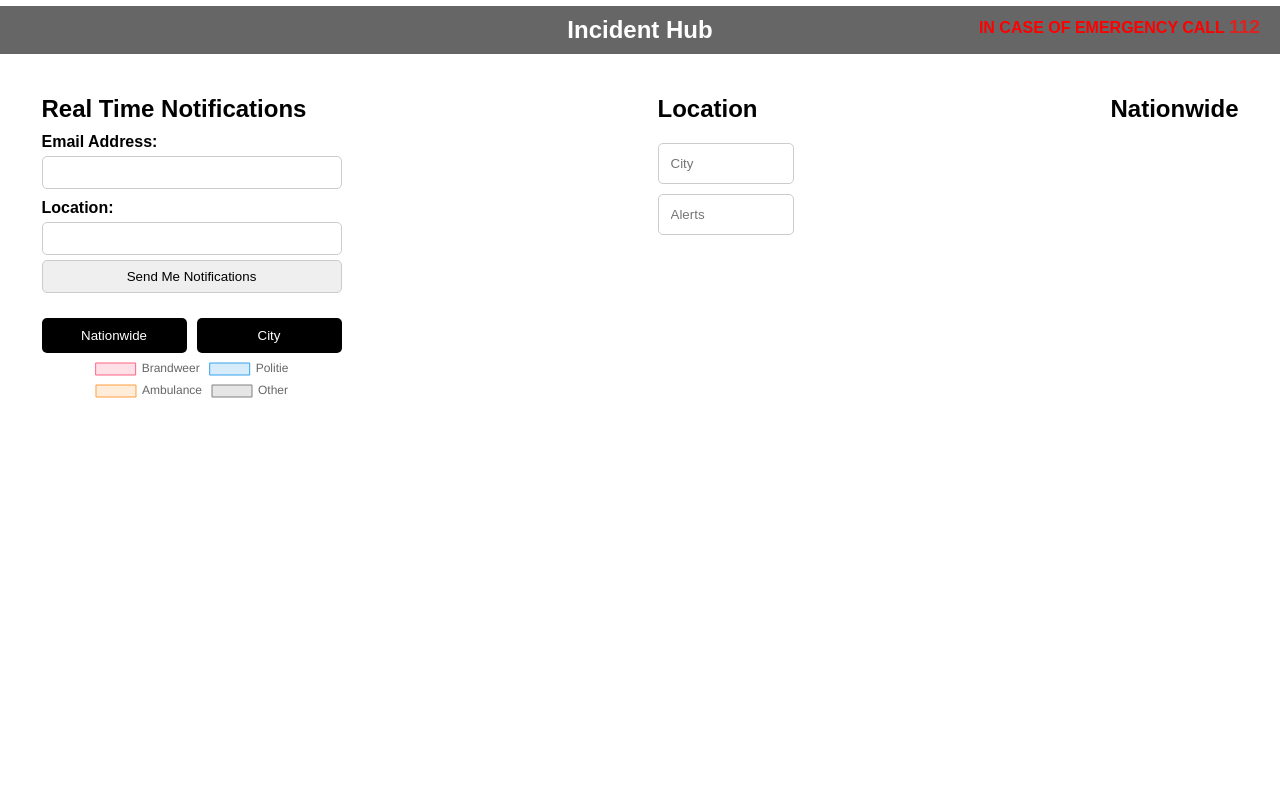
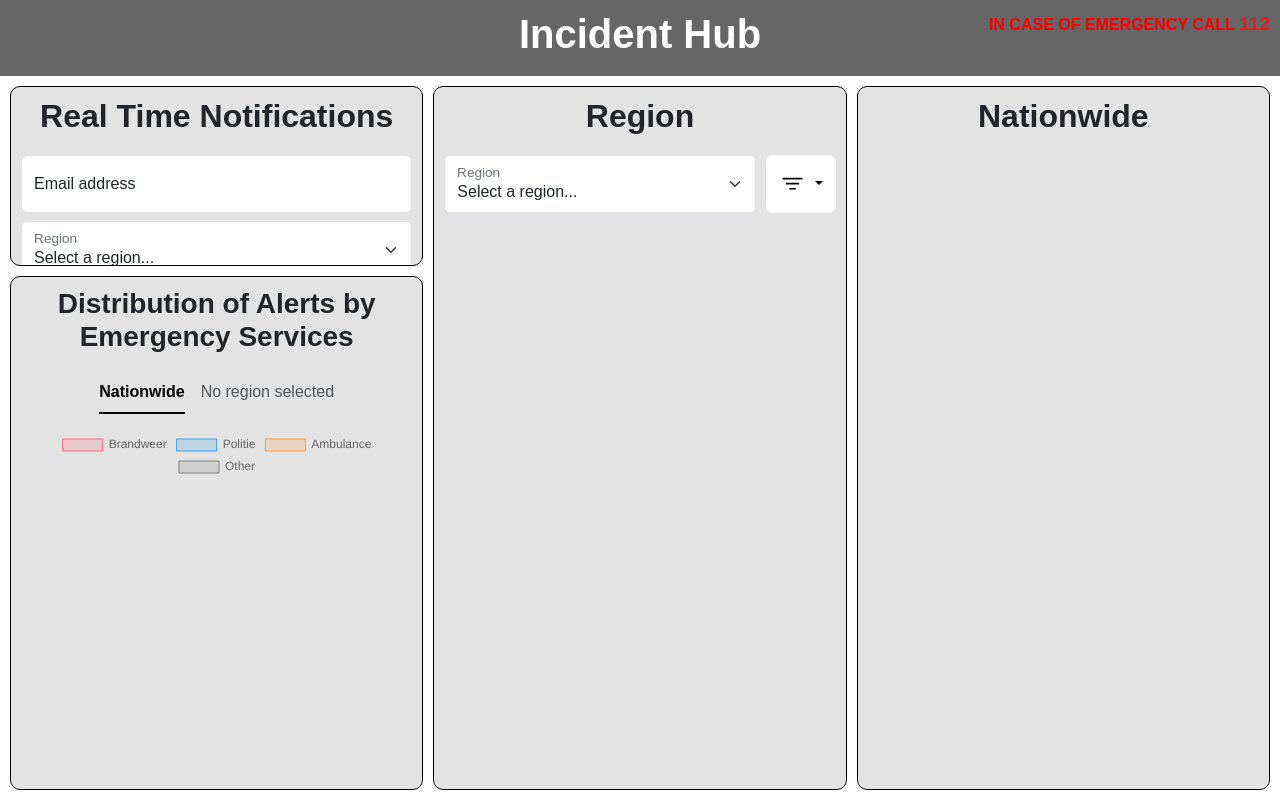
Before and after one commit to fedept17/Twitter1, a Python web app: template templates/index.html in a window 1280 px wide. Run offline with Jinja, Linux system fonts and the light colour scheme; the template is opened without the code that fills it, so the values that code supplies are empty; some libraries are stand-ins or nearby versions.

Commit message:
Change CSS, Implement color coding and filtering on the frontend

```diff
--- /dev/null
+++ b/static/index.js
@@ -0,0 +1,113 @@
+let piechartType = "nationwide";
+let latestAlert = null;
+let latestRegionAlert = null;
+const nationwideAlertsElem = document.getElementById("nationwide");
+const regionAlertsElem = document.getElementById("regionwide");
+const alertType = {
+	p1: "alert-danger",
+	p2: "alert-p2",
+	p3: "alert-warning",
+	"non-priority": "alert-dark",
+};
+const priorities = ["p1", "p2", "p3", "non-priority"];
+const selectedPriorities = new Set(priorities);
+
+var socket = io();
+
+socket.on("connect", () => {
+	socket.emit("piechart-type", "nationwide");
+	socket.emit("filter", [
+		regionSelectElem.value,
+		Array.from(selectedPriorities),
+	]);
+});
+
+socket.on("nationwide", (alert) => {
+	const alertItem = document.createElement("div");
+	alertItem.classList.add("alert", alertType[alert["priority"]]);
+	alertItem.innerText = alert["description"];
+	nationwideAlertsElem.insertBefore(alertItem, latestAlert);
+	latestAlert = alertItem;
+});
+
+socket.on("region", (alert) => {
+	const alertItem = document.createElement("div");
+	alertItem.classList.add("alert", alertType[alert["priority"]]);
+	alertItem.innerText = alert["description"];
+	regionAlertsElem.insertBefore(alertItem, latestRegionAlert);
+	latestRegionAlert = alertItem;
+});
+
+socket.on("filtered_region", (alertList) => {
+	alertList = Array.from(alertList);
+	regionAlertsElem.textContent = "";
+	latestRegionAlert = null;
+	alertList.forEach((alert) => {
+		const alertItem = document.createElement("div");
+		alertItem.classList.add("alert", alertType[alert["priority"]]);
+		alertItem.innerText = alert["description"];
+		regionAlertsElem.insertBefore(alertItem, latestRegionAlert);
+		latestRegionAlert = alertItem;
+	});
+});
+
+priorities.forEach(function (priority) {
+	document.getElementById(priority).addEventListener("click", function (e) {
+		e.stopPropagation();
+	});
+
+	document.getElementById(priority).addEventListener("click", function () {
+		this.checked
+			? selectedPriorities.add(priority)
+			: selectedPriorities.delete(priority);
+	});
+
+	document
+		.getElementById(`filter-${priority}`)
+		.addEventListener("click", function () {
+			let priorityElem = document.getElementById(priority);
+			!priorityElem.checked
+				? selectedPriorities.add(priority)
+				: selectedPriorities.delete(priority);
+
+			priorityElem.checked = !document.getElementById(priority).checked;
+		});
+});
+
+let piechartRegionBtn = document.getElementById("piechart-region");
+let piechartNationwideBtn = document.getElementById("piechart-nationwide");
+
+piechartNationwideBtn.addEventListener("click", function () {
+	if (piechartType === "nationwide") return;
+
+	piechartType = "nationwide";
+	socket.emit("piechart-type", "nationwide");
+	piechartRegionBtn.classList.remove("active");
+	piechartNationwideBtn.classList.add("active");
+});
+piechartRegionBtn.addEventListener("click", function () {
+	if (piechartType === "region") return;
+
+	piechartType = "region";
+	socket.emit("piechart-type", "region");
+	piechartRegionBtn.classList.add("active");
+	piechartNationwideBtn.classList.remove("active");
+});
+
+let regionSelectElem = document.getElementById("region-select");
+regionSelectElem.addEventListener("change", function () {
+	socket.emit("filter", [
+		regionSelectElem.value,
+		Array.from(selectedPriorities),
+	]);
+
+	piechartRegionBtn.innerText = regionSelectElem.value;
+	piechartRegionBtn.classList.remove("disabled");
+});
+
+document.getElementById("apply-filters").addEventListener("click", function () {
+	socket.emit("filter", [
+		document.getElementById("region-select").value,
+		Array.from(selectedPriorities),
+	]);
+});
--- a/static/styles.css
+++ b/static/styles.css
@@ -1,42 +1,85 @@
 * {
-    box-sizing: border-box;
-    margin: 0;
-    padding: 0;
 	font-family: Arial, sans-serif;
+}
+
+.alert-p2 {
+	--bs-alert-color: rgb(146, 93, 0);
+	--bs-alert-bg: rgb(226, 195, 140);
+	--bs-alert-border-color: rgba(255, 159, 64, 1);
+}
+
+.header {
+	display: flex;
+	padding: 10px;
+	justify-content: center;
+	background-color: #666;
+	color: white;
+	position: relative;
+	align-items: baseline;
+}
+
+html,
+body {
+	height: 100%;
 }
 
 body {
 	display: flex;
-    justify-content: center;
-    align-items: center;
-    background-color: #f4f4f4;
-    height: 100vh;
+	flex-direction: column;
 }
 
 .column {
 	display: flex;
+	flex: 1;
 	flex-direction: column;
-    gap:15px;
+	height: 100%;
+	overflow: hidden;
 }
 
-
-
-.header {
-    background-color: #666;
+.content {
+	display: flex;
+	flex: 1;
+	gap: 10px;
+	width: 100%;
 	padding: 10px;
-    color: white;
-    text-align: center;
-    position: relative;
+	overflow: hidden;
 }
 
-.header h1 {
-    font-size: 24px;
+.db-item {
+	display: flex;
+	flex-direction: column;
+	flex: 1;
+	border: 1px solid #000000;
+	border-radius: 10px;
+	background-color: rgb(227, 227, 227);
+	padding: 10px;
+	overflow: hidden;
+}
+
+#nationwide, #regionwide {
+	overflow: scroll;
+}
+
+h1, h2, h3{
+	font-weight: bold;
+	text-align: center;
+}
+
+h2 {
+	margin-bottom: 20px;
+}
+
+hr {
+	margin: 0px;
+}
+
+.dropdown-item {
+	padding-left: 30px;
 }
 
 .emergency-call {
 	position: absolute;
-    top: 10px;
-    right: 20px;
+	right: 10px;
 	font-weight: bold;
 	color: red;
 }
@@ -46,68 +89,15 @@ body {
 	font-size: 1.2em;
 }
 
-.content {
-    display: flex;
-    padding: 31.5px;
-    gap: 296px;
-}
-
-.notifications, .location-alerts, .nationwide-alerts {
-    flex: 1;
-    padding: 10px;
-
-}
-
-.notifications h2, .location-alerts h3, .nationwide-alerts h3 {
-    margin-bottom: 10px;
-    font-size: 24px;
-}
-
-.notifications label {
-    display: block;
+#chart {
 	margin-top: 10px;
-    font-weight: bold;
-}
-
-.notifications input {
-    width: 100%;
-    padding: 8px;
-    margin-top: 5px;
-    border: 1px solid #ccc;
-    border-radius: 5px;
-}
-
-.notifications button {
-    display: block;
-    width: 100%;
-    padding: 10px;
-    background-color: black;
-    color: white;
-    border: none;
-    border-radius: 5px;
-    margin-top: 15px;
-    cursor: pointer;
-}
-
-.notifications button:hover {
-    background-color: grey;
-    color: black;
+	flex: none;
 }
 
 .buttons {
 	display: flex;
 	gap: 10px;
 	margin-top: 10px;
-}
-
-.btn {
-    flex: 1;
-    padding: 8px;
-    background-color: black;
-    color: white;
-    border: none;
-    border-radius: 5px;
-    cursor: pointer;
 }
 
 .pie-chart {
@@ -117,11 +107,7 @@ body {
 	width: 150px;
 	height: 150px;
 	border-radius: 50%;
-    background: conic-gradient(
-        red 0 33%,
-        blue 33% 66%,
-        green 66% 100%
-    );
+	background: conic-gradient(red 0 33%, blue 33% 66%, green 66% 100%);
 	margin: 20px auto;
 	position: relative;
 }
@@ -148,7 +134,8 @@ body {
 	right: 10%;
 }
 
-.location-alerts input, .nationwide-alerts input {
+.region-alerts input,
+.nationwide-alerts input {
 	width: 100%;
 	padding: 12px;
 	margin-top: 10px;
--- a/templates/index.html
+++ b/templates/index.html
@@ -1,8 +1,8 @@
 <!DOCTYPE html>
 <html lang="en">
 	<head>
-    <meta charset="UTF-8">
-    <meta name="viewport" content="width=device-width, initial-scale=1.0">
+		<meta charset="UTF-8" />
+		<meta name="viewport" content="width=device-width, initial-scale=1.0" />
 		<title>Incident Hub</title>
 
 		<script>
@@ -12,6 +12,7 @@
 				window.location = "http://localhost:3000/";
 			}
 		</script>
+
 		<script src="/static/lib/socket.io.js"></script>
 		<script src="/static/lib/core.js"></script>
 		<script src="/static/lib/chart.js"></script>
@@ -20,105 +21,277 @@
 		<script src="/static/lib/linechart.js"></script>
 		<script src="/static/lib/form.js"></script>
 
-    <link rel="stylesheet" href="../static/styles.css">
+		<link
+			href="https://cdn.jsdelivr.net/npm/bootstrap@5.3.3/dist/css/bootstrap.min.css"
+			rel="stylesheet"
+			integrity="sha384-QWTKZyjpPEjISv5WaRU9OFeRpok6YctnYmDr5pNlyT2bRjXh0JMhjY6hW+ALEwIH"
+			crossorigin="anonymous"
+		/>
+		<script
+			src="https://cdn.jsdelivr.net/npm/bootstrap@5.3.3/dist/js/bootstrap.bundle.min.js"
+			integrity="sha384-YvpcrYf0tY3lHB60NNkmXc5s9fDVZLESaAA55NDzOxhy9GkcIdslK1eN7N6jIeHz"
+			crossorigin="anonymous"
+		></script>
+		<link rel="stylesheet" href="../static/styles.css" />
 	</head>
 
 	<body>
-    <div class="container">
 		<header class="header">
 			<h1>Incident Hub</h1>
-            <div class="emergency-call">IN CASE OF EMERGENCY CALL <span class="emergency-number">112</span></div>
+			<div class="emergency-call">
+				IN CASE OF EMERGENCY CALL
+				<span class="emergency-number">112</span>
+			</div>
 		</header>
 
 		<div class="content">
-            <div class="column">
-                <section class="notifications">
+			<div class="column" id="notifications-chart">
+				<div class="db-item notifications" id="notifications">
+					<h2>Real Time Notifications</h2>
 					<form id="myForm">
-                        <h2> Real Time Notifications</h2>
-                        <div>
-                            <label for="email_address">Email Address:</label>
-                            <input type="email" id="email_address" name="email" required>
+						<div class="form-floating mb-2">
+							<input
+								class="form-control"
+								id="email"
+								placeholder="name@example.com"
+								type="email"
+								required
+							/>
+							<label for="email">Email address</label>
+						</div>
+						<div class="form-floating">
+							<select
+								class="form-select"
+								id="region"
+								aria-label="Floating label select example"
+								required
+							>
+								<option selected hidden>Select a region...</option>
+								<option value="Twente">Twente</option>
+								<option value="Rotterdam-Rijnmond">
+									Rotterdam-Rijnmond
+								</option>
+								<option value="Amsterdam-Amstelland">
+									Amsterdam-Amstelland
+								</option>
+							</select>
+							<label for="region">Region</label>
+						</div>
+						<div
+							style="
+								display: flex;
+								justify-content: center;
+								margin-top: 13px;
+							"
+						>
+							<input
+								class="btn btn-secondary"
+								type="submit"
+								value="Send Me Notifications"
+							/>
+						</div>
+					</form>
 				</div>
 
-                        <div>
-                            <label for="location">Location:</label>
-                            <input type="text" id="location" name="location" required >
-                        </div>
-                        <input type="submit" value="Send Me Notifications">
+				<div class="db-item" id="chart">
+					<h3>Distribution of Alerts by Emergency Services</h3>
+					<ul class="nav nav-underline" style="display: flex; justify-content: center; margin: 10px 0px 15px 0px;">
+						<li class="nav-item">
+							<button class="nav-link active" id="piechart-nationwide">Nationwide</button>
+						</li>
 
-                    </form>
+						<li class="nav-item">
+							<button class="nav-link disabled" id="piechart-region">No region selected</button>
+						</li>
+					</ul>
 
-                    <div class="piechart">
-                        <div class="buttons">
-                            <button class="btn">Nationwide</button>
-                            <button class="btn">City</button>
-                        </div>
-
-                        <div style="height: 400px; overflow hidden">
+					<div
+						style="
+							display: flex;
+							height: 350px;
+							overflow: hidden;
+							justify-content: center;
+						"
+					>
 						<canvas id="myChart"></canvas>
 					</div>
 					<script>
-                            let chart = piechart('myChart', {
+						let chart = piechart("myChart", {
 							data: {
-                                    labels: ['Brandweer', 'Politie', 'Ambulance', 'Other'],
-                                    datasets: [{
-                                        label: 'Number of Calls',
+								labels: ["Brandweer", "Politie", "Ambulance", "Other"],
+								datasets: [
+									{
+										label: "Number of Calls",
 										data: [0, 0, 0, 0],
 										backgroundColor: [
-                                            'rgba(255, 99, 132, 0.2)',
-                                            'rgba(54, 162, 235, 0.2)',
-                                            'rgba(255, 159, 64, 0.2)',
-                                            'rgba(128, 128, 128, 0.2)'
-
+											"rgba(255, 99, 132, 0.2)",
+											"rgba(54, 162, 235, 0.2)",
+											"rgba(255, 159, 64, 0.2)",
+											"rgba(128, 128, 128, 0.2)",
 										],
 										borderColor: [
-                                            'rgba(255, 99, 132, 1)',
-                                            'rgba(54, 162, 235, 1)',
-                                            'rgba(255, 159, 64, 1)',
-                                            'rgba(128, 128, 128, 1)'
-
+											"rgba(255, 99, 132, 1)",
+											"rgba(54, 162, 235, 1)",
+											"rgba(255, 159, 64, 1)",
+											"rgba(128, 128, 128, 1)",
 										],
-                                        borderWidth: 1
-                                    }]
+										borderWidth: 1,
+									},
+								],
 							},
 							options: {
 								responsive: true,
-                                }
+							},
 						});
 
-                            connect_block(chart, "piecharts")
+						connect_block(chart, "piecharts");
 					</script>
 				</div>
-
-                </section>
 			</div>
-            <div class="column">
-                <section class="location-alerts">
-                    <h3>Location</h3>
-                    <input type="text" placeholder="City">
-                    <input type="text" placeholder="Alerts">
-                </section>
+			<div class="column" id="region-alerts">
+				<div class="db-item">
+					<h2>Region</h2>
+					<div style="display: flex">
+						<div class="form-floating" style="flex: 1">
+							<select
+								class="form-select"
+								id="region-select"
+								aria-label="Floating label select example"
+								required
+							>
+								<option selected hidden>Select a region...</option>
+								<option value="Twente">Twente</option>
+								<option value="Rotterdam-Rijnmond">
+									Rotterdam-Rijnmond
+								</option>
+								<option value="Amsterdam-Amstelland">
+									Amsterdam-Amstelland
+								</option>
+							</select>
+							<label for="region-select">Region</label>
 						</div>
-            <div class="column">
-                <section class="nationwide-alerts">
-                    <h3>Nationwide</h3>
-                    <div id="nationwide-1"></div>
-                </section>
+						<div class="dropdown" style="margin-left: 10px">
+							<button
+								aria-expanded="false"
+								class="btn btn-light dropdown-toggle"
+								data-bs-auto-close="outside"
+								data-bs-toggle="dropdown"
+								style="
+									height: 100%;
+									width: 100%;
+									background-color: white;
+								"
+								type="button"
+							>
+								<svg
+									xmlns="http://www.w3.org/2000/svg"
+									width="27"
+									height="27"
+									fill="currentColor"
+									class="bi bi-filter"
+									viewBox="0 0 16 16"
+								>
+									<path
+										d="M6 10.5a.5.5 0 0 1 .5-.5h3a.5.5 0 0 1 0 1h-3a.5.5 0 0 1-.5-.5m-2-3a.5.5 0 0 1 .5-.5h7a.5.5 0 0 1 0 1h-7a.5.5 0 0 1-.5-.5m-2-3a.5.5 0 0 1 .5-.5h11a.5.5 0 0 1 0 1h-11a.5.5 0 0 1-.5-.5"
+									/>
+								</svg>
+							</button>
+							<ul class="dropdown-menu">
+								<li>
+									<div class="form-check dropdown-item" id="filter-p1">
+										<input
+											class="form-check-input"
+											checked
+											type="checkbox"
+											value="p1"
+											id="p1"
+										/>
+										<label class="form-check-label"> p1 </label>
+									</div>
+								</li>
+								<hr />
+								<li>
+									<div class="form-check dropdown-item" id="filter-p2">
+										<input
+											class="form-check-input"
+											checked
+											type="checkbox"
+											value="p2"
+											id="p2"
+										/>
+										<label class="form-check-label"> p2 </label>
+									</div>
+								</li>
+								<hr />
+								<li>
+									<div class="form-check dropdown-item" id="filter-p3">
+										<input
+											class="form-check-input"
+											checked
+											type="checkbox"
+											value="p3"
+											id="p3"
+										/>
+										<label class="form-check-label"> p3 </label>
+									</div>
+								</li>
+								<hr />
+								<li>
+									<div
+										class="form-check dropdown-item"
+										id="filter-non-priority"
+									>
+										<input
+											class="form-check-input"
+											checked
+											type="checkbox"
+											value="non-priority"
+											id="non-priority"
+										/>
+										<label class="form-check-label">
+											non-priority
+										</label>
+									</div>
+								</li>
+								<hr />
+								<li
+									style="
+										display: flex;
+										justify-content: center;
+										padding-top: 10px;
+									"
+								>
+									<input
+										class="btn btn-secondary"
+										id="apply-filters"
+										style="padding: 1px 5px 0px 5px"
+										type="button"
+										value="Apply Filter(s)"
+									/>
+								</li>
+							</ul>
+						</div>
+					</div>
+					<div id="regionwide" style="margin-top: 20px"></div>
+				</div>
+			</div>
+			<div class="column" id="nationwide-alerts">
+				<div class="db-item">
+					<h2>Nationwide</h2>
+					<div id="nationwide"></div>
 				</div>
 			</div>
 		</div>
 	</body>
 
-<script src="https://cdnjs.cloudflare.com/ajax/libs/socket.io/4.0.1/socket.io.js" integrity="sha512-q/dWJ3kcmjBLU4Qc47E4A9kTB4m3wuTY7vkFJDTZKjTs8jhyGQnaUrxa0Ytd0ssMZhbNua9hE+E7Qv1j+DyZwA==" crossorigin="anonymous"></script>
-<script type="text/javascript" charset="utf-8">
-    var socket = io();
-    socket.on('nationwide', function(data) {
-        document.getElementById("nationwide-1").innerText = data["description"];
-    });
-</script>
+	<script
+		src="https://cdnjs.cloudflare.com/ajax/libs/socket.io/4.0.1/socket.io.js"
+		integrity="sha512-q/dWJ3kcmjBLU4Qc47E4A9kTB4m3wuTY7vkFJDTZKjTs8jhyGQnaUrxa0Ytd0ssMZhbNua9hE+E7Qv1j+DyZwA=="
+		crossorigin="anonymous"
+	></script>
+	<script src="{{ url_for('static', filename='index.js') }}"></script>
 
 	<script>
-    form("myForm", {target: "/api/form", callback: function(){}});
+		form("myForm", { target: "/api/form", callback: function () {} });
 	</script>
-
 </html>
```
Also changed, not shown: main.py (+46 -13 lines). Lines whose indentation alone changed are shown as unchanged.
